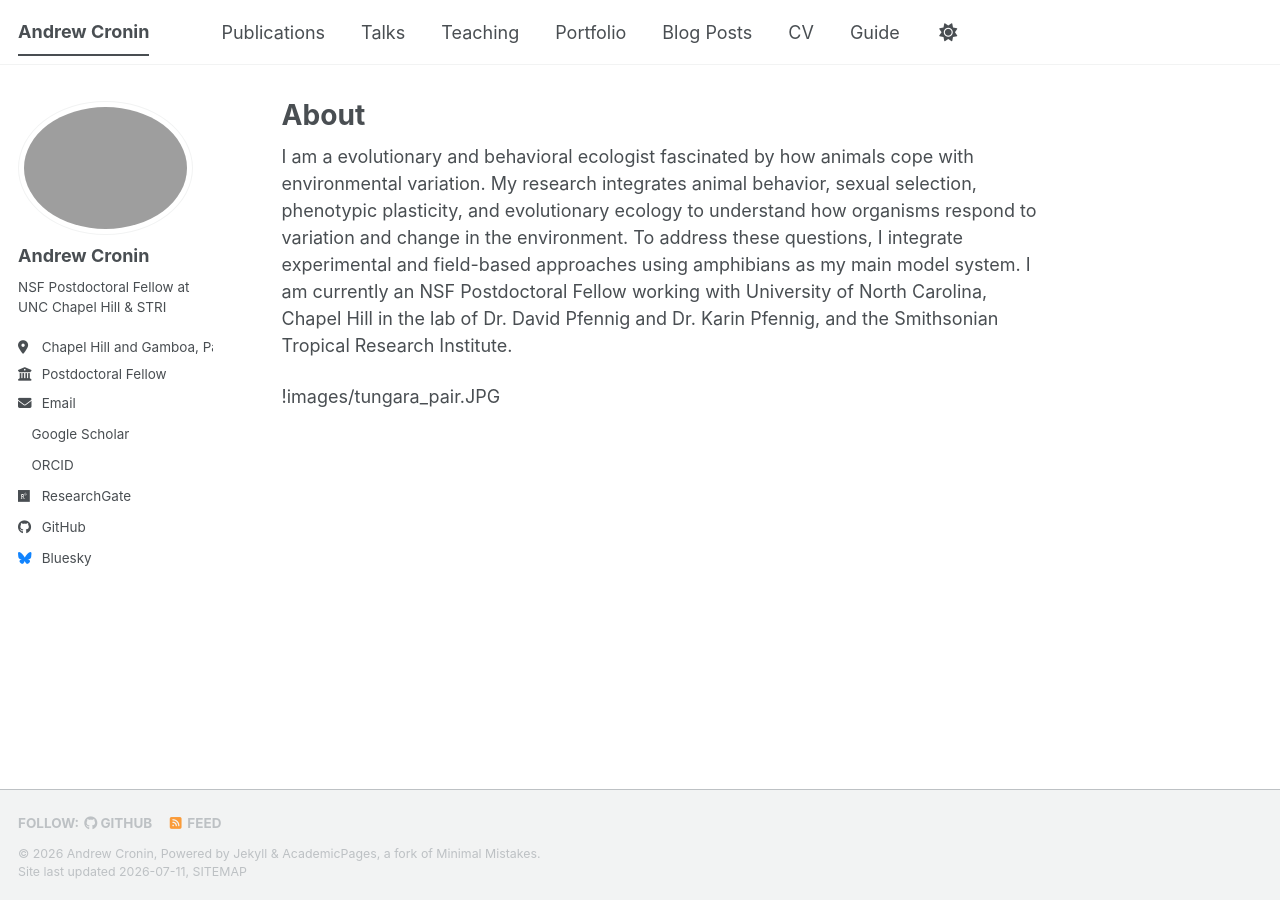
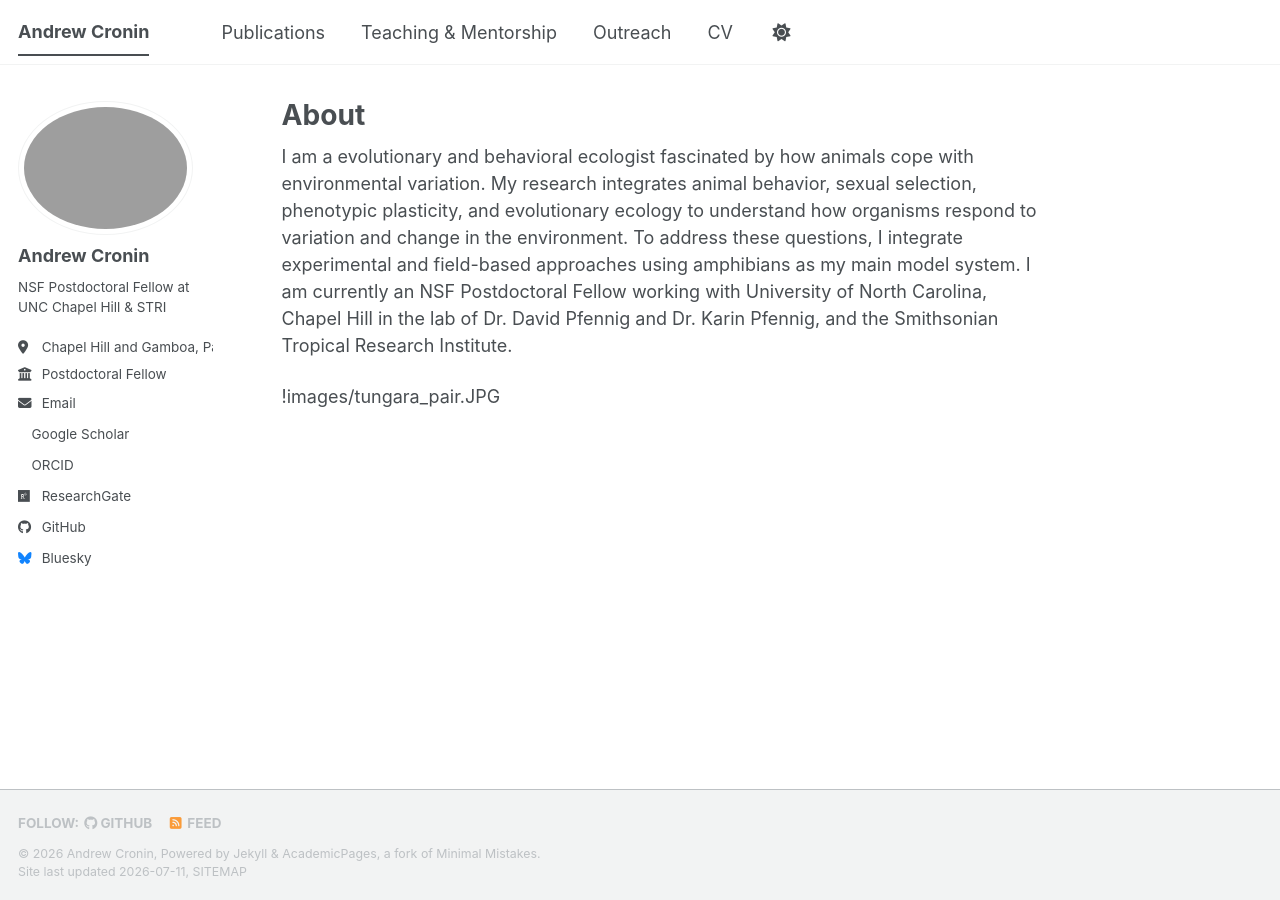
Before and after one commit to andrewdcronin/andrewdcronin.github.io, a Jekyll site: the page built from _pages/about.md, in a window 1280 px wide. Built offline with Jekyll 4.4.1, drawn with Linux system fonts in a browser that asks for light colours; a style sheet for code colours, icons or effects is not loaded.

Commit message:
Update navigation titles and remove some entries

```diff
--- a/_data/navigation.yml
+++ b/_data/navigation.yml
@@ -11,23 +11,11 @@ main:
   - title: "Publications"
     url: /publications/
 
-  - title: "Talks"
-    url: /talks/
-
-  - title: "Teaching"
+  - title: "Teaching & Mentorship"
     url: /teaching/
 
-  - title: "Portfolio"
-    url: /portfolio/
-
-  - title: "Blog Posts"
+  - title: "Outreach"
     url: /year-archive/
 
   - title: "CV"
     url: /cv/
-
-  # - title: "CV"
-  #   url: /cv-json/
-
-  - title: "Guide"
-    url: /markdown/
```
